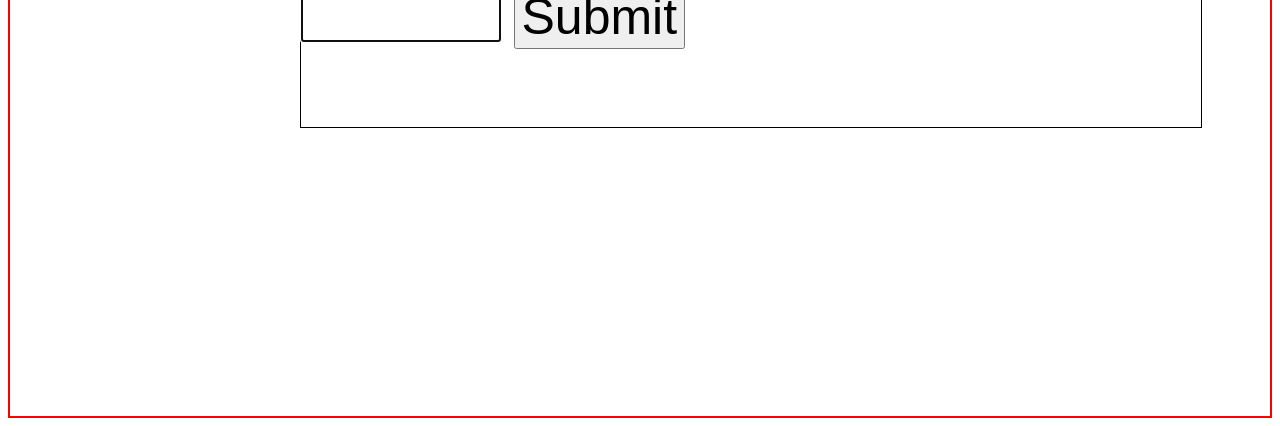
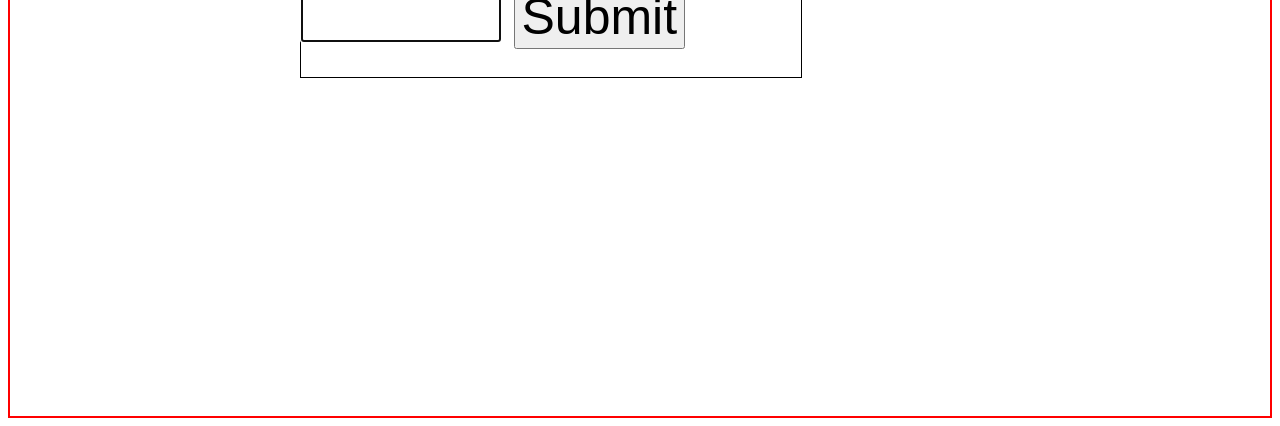
Before and after one commit to Gary1q2/tictactoe, a website: page public/index_game.html in a window 1280 px wide. Shown: the part 374-800 px from the top of the page. Drawn offline with nearby package versions, Linux system fonts and the light colour scheme.

Commit message:
Fixed up the welcome box width

```diff
--- a/public/style.css
+++ b/public/style.css
@@ -73,6 +73,7 @@ body {
     bottom: 0px;
     right: 0px;
 
+    font-size: 50px;
     width: 300px;
     height: 100px;
     border: 1px black solid;
@@ -93,12 +94,15 @@ body {
 
 
 
+
+
+
+
+
 /*======================================================
-   In game
+   Loggin in
   ======================================================
 */
-
-
 
 
 
@@ -119,12 +123,28 @@ body {
     left: 300px;
 
     font-size: 50px;
-    width: 900px;
-    height: 200px;
+    width: 500px;
+    height: 150px;
     border: 1px solid black;
 }
 
 
+
+
+
+
+
+
+
+
+
+
+
+
+/*======================================================
+   In game
+  ======================================================
+*/
 
 /* Grid pieces to display */
 .pieceDisplay {
```
Also changed, not shown: public/index.html (+1 -1 lines).
